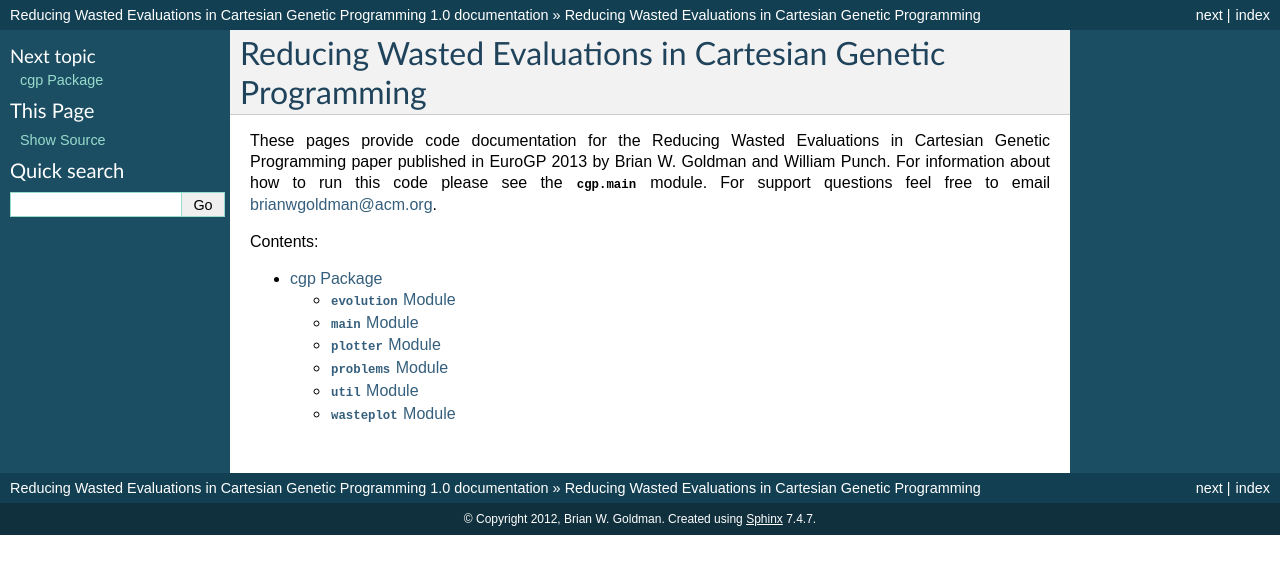
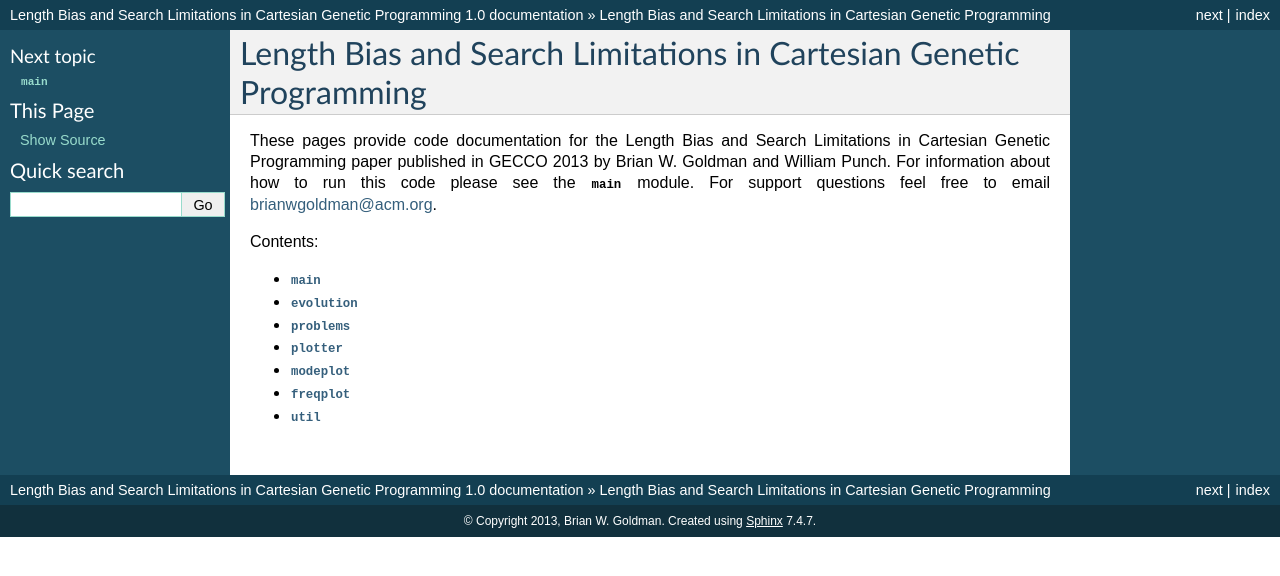
Before and after one commit to brianwgoldman/Analysis-of-CGPs-Mechanisms, a Sphinx documentation site: the page built from documentation/index.rst, in a window 1280 px wide. Shown: the top 576 px of the page. Built offline with Sphinx 7.4.7, drawn with Linux system fonts in a browser that asks for light colours.

Commit message:
Update to all of the documentation to match LengthBiasCGP

```diff
--- a/documentation/cgp.rst
+++ b/documentation/code.rst
@@ -1,50 +1,55 @@
-cgp Package
-============
-
-:mod:`evolution` Module
+:mod:`main`
 -------------------------
 
-.. automodule:: cgp.evolution
+.. automodule:: main
     :members:
     :undoc-members:
     :show-inheritance:
 
-:mod:`main` Module
+:mod:`evolution`
 -------------------------
 
-.. automodule:: cgp.main
+.. automodule:: evolution
     :members:
     :undoc-members:
     :show-inheritance:
 
-:mod:`plotter` Module
+:mod:`problems`
 -------------------------
 
-.. automodule:: cgp.plotter
+.. automodule:: problems
     :members:
     :undoc-members:
     :show-inheritance:
 
-:mod:`problems` Module
+:mod:`plotter`
 -------------------------
 
-.. automodule:: cgp.problems
+.. automodule:: plotter
     :members:
     :undoc-members:
     :show-inheritance:
 
-:mod:`util` Module
+:mod:`modeplot`
 -------------------------
 
-.. automodule:: cgp.util
+.. automodule:: modeplot
     :members:
     :undoc-members:
     :show-inheritance:
 
-:mod:`wasteplot` Module
+:mod:`freqplot`
 -------------------------
 
-.. automodule:: cgp.wasteplot
+.. automodule:: freqplot
     :members:
     :undoc-members:
     :show-inheritance:
+
+:mod:`util`
+-------------------------
+
+.. automodule:: util
+    :members:
+    :undoc-members:
+    :show-inheritance:
--- a/documentation/conf.py
+++ b/documentation/conf.py
@@ -1,7 +1,7 @@
 # -*- coding: utf-8 -*-
 #
-# Reducing Wasted Evaluations in Cartesian Genetic Programming documentation build configuration file, created by
-# sphinx-quickstart on Tue Oct 30 16:52:45 2012.
+# Length Bias and Search Limitations in Cartesian Genetic Programming documentation build configuration file, created by
+# sphinx-quickstart on Wed Jan 16 10:39:42 2013.
 #
 # This file is execfile()d with the current directory set to its containing dir.
 #
@@ -13,11 +13,10 @@
 
 import sys, os
 
-sys.path.append('/home/goldman/code/')
 # If extensions (or modules to document with autodoc) are in another directory,
 # add these directories to sys.path here. If the directory is relative to the
 # documentation root, use os.path.abspath to make it absolute, like shown here.
-#sys.path.insert(0, os.path.abspath('.'))
+sys.path.insert(0, os.path.abspath('../'))
 
 # -- General configuration -----------------------------------------------------
 
@@ -26,10 +25,10 @@ sys.path.append('/home/goldman/code/')
 
 # Add any Sphinx extension module names here, as strings. They can be extensions
 # coming with Sphinx (named 'sphinx.ext.*') or your custom ones.
-extensions = ['sphinx.ext.autodoc', 'sphinx.ext.viewcode']
+extensions = ['sphinx.ext.autodoc', 'sphinx.ext.coverage', 'sphinx.ext.viewcode']
 
 # Add any paths that contain templates here, relative to this directory.
-templates_path = ['_templates']
+templates_path = ['sphinx_templates']
 
 # The suffix of source filenames.
 source_suffix = '.rst'
@@ -41,8 +40,8 @@ source_suffix = '.rst'
 master_doc = 'index'
 
 # General information about the project.
-project = u'Reducing Wasted Evaluations in Cartesian Genetic Programming'
-copyright = u'2012, Brian W. Goldman'
+project = u'Length Bias and Search Limitations in Cartesian Genetic Programming'
+copyright = u'2013, Brian W. Goldman'
 
 # The version info for the project you're documenting, acts as replacement for
 # |version| and |release|, also used in various other places throughout the
@@ -65,7 +64,7 @@ release = '1.0'
 
 # List of patterns, relative to source directory, that match files and
 # directories to ignore when looking for source files.
-exclude_patterns = ['_build']
+exclude_patterns = ['sphinx_build']
 
 # The reST default role (used for this markup: `text`) to use for all documents.
 #default_role = None
@@ -121,7 +120,7 @@ html_theme = 'default'
 # Add any paths that contain custom static files (such as style sheets) here,
 # relative to this directory. They are copied after the builtin static files,
 # so a file named "default.css" will overwrite the builtin "default.css".
-html_static_path = ['_static']
+html_static_path = ['sphinx_static']
 
 # If not '', a 'Last updated on:' timestamp is inserted at every page bottom,
 # using the given strftime format.
@@ -165,7 +164,7 @@ html_static_path = ['_static']
 #html_file_suffix = None
 
 # Output file base name for HTML help builder.
-htmlhelp_basename = 'ReducingWastedEvaluationsinCartesianGeneticProgrammingdoc'
+htmlhelp_basename = 'LengthBiasandSearchLimitationsinCartesianGeneticProgrammingdoc'
 
 
 # -- Options for LaTeX output --------------------------------------------------
@@ -184,7 +183,7 @@ latex_elements = {
 # Grouping the document tree into LaTeX files. List of tuples
 # (source start file, target name, title, author, documentclass [howto/manual]).
 latex_documents = [
-  ('index', 'ReducingWastedEvaluationsinCartesianGeneticProgramming.tex', u'Reducing Wasted Evaluations in Cartesian Genetic Programming Documentation',
+  ('index', 'LengthBiasandSearchLimitationsinCartesianGeneticProgramming.tex', u'Length Bias and Search Limitations in Cartesian Genetic Programming Documentation',
    u'Brian W. Goldman', 'manual'),
 ]
 
@@ -214,7 +213,7 @@ latex_documents = [
 # One entry per manual page. List of tuples
 # (source start file, name, description, authors, manual section).
 man_pages = [
-    ('index', 'reducingwastedevaluationsincartesiangeneticprogramming', u'Reducing Wasted Evaluations in Cartesian Genetic Programming Documentation',
+    ('index', 'lengthbiasandsearchlimitationsincartesiangeneticprogramming', u'Length Bias and Search Limitations in Cartesian Genetic Programming Documentation',
      [u'Brian W. Goldman'], 1)
 ]
 
@@ -228,8 +227,8 @@ man_pages = [
 # (source start file, target name, title, author,
 #  dir menu entry, description, category)
 texinfo_documents = [
-  ('index', 'ReducingWastedEvaluationsinCartesianGeneticProgramming', u'Reducing Wasted Evaluations in Cartesian Genetic Programming Documentation',
-   u'Brian W. Goldman', 'ReducingWastedEvaluationsinCartesianGeneticProgramming', 'One line description of project.',
+  ('index', 'LengthBiasandSearchLimitationsinCartesianGeneticProgramming', u'Length Bias and Search Limitations in Cartesian Genetic Programming Documentation',
+   u'Brian W. Goldman', 'LengthBiasandSearchLimitationsinCartesianGeneticProgramming', 'One line description of project.',
    'Miscellaneous'),
 ]
 
--- a/documentation/index.rst
+++ b/documentation/index.rst
@@ -1,13 +1,13 @@
-Reducing Wasted Evaluations in Cartesian Genetic Programming
+Length Bias and Search Limitations in Cartesian Genetic Programming
 ===============================================================================
 
-These pages provide code documentation for the Reducing Wasted Evaluations in Cartesian Genetic Programming paper published
-in EuroGP 2013 by Brian W. Goldman and William Punch.  For information about how to run this code please see the
-:mod:`cgp.main` module.  For support questions feel free to email brianwgoldman@acm.org.
+These pages provide code documentation for the Length Bias and Search Limitations in Cartesian Genetic Programming paper published
+in GECCO 2013 by Brian W. Goldman and William Punch.  For information about how to run this code please see the
+:mod:`main` module.  For support questions feel free to email brianwgoldman@acm.org.
 
 Contents:
 
 .. toctree::
    :maxdepth: 4
 
-   cgp
+   code
--- a/main.py
+++ b/main.py
@@ -83,6 +83,7 @@ def all_runs(config):
 
     - list of the dictionaries returned by ``one_run``.
     - frequency information collected by ``one_run``.
+
     Will give results for all
     completed runs if a keyboard interrupt is received.
 
```
Also changed, not shown: 4 other files.
